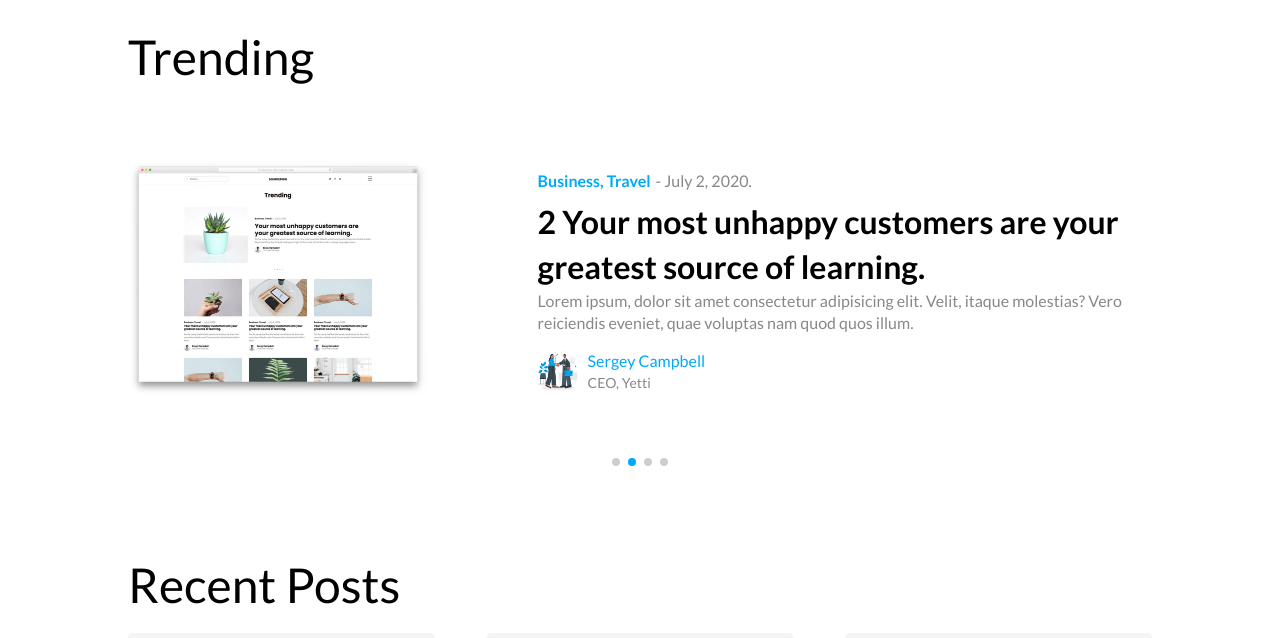
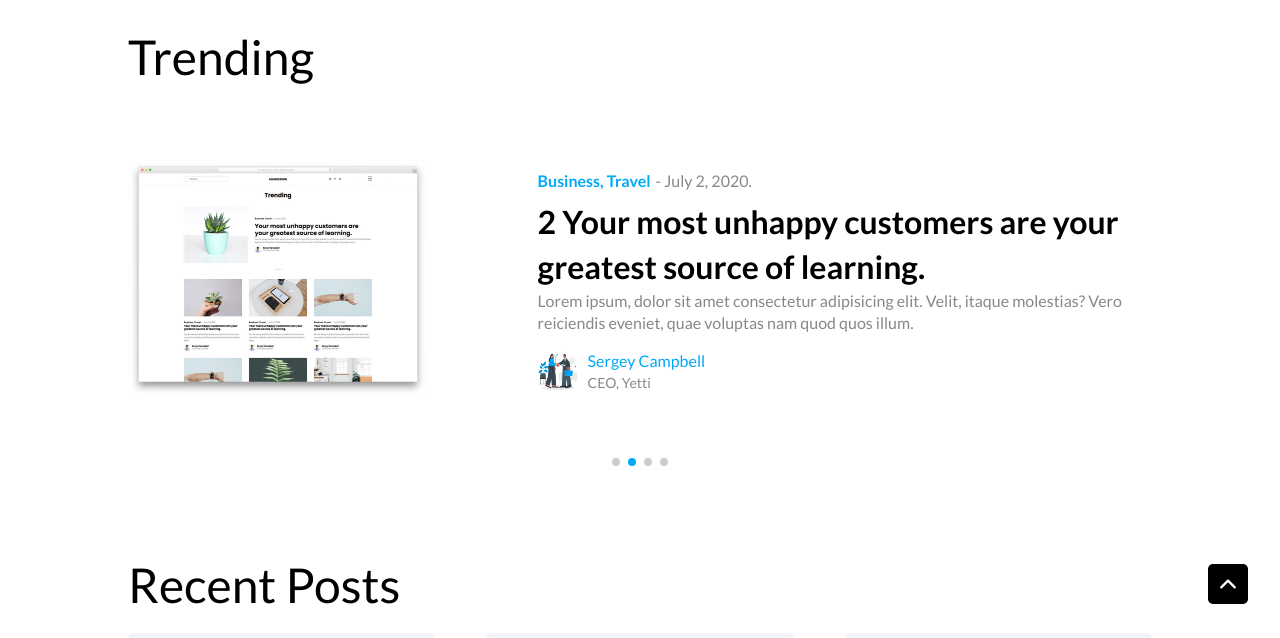
Before and after one commit to YETTI-TECNOLOGIES/yetti-landing-page, a plain HTML site: page blog.html in a window 1280 px wide. Shown: the part 96-734 px from the top of the page. Drawn offline with nearby package versions, Linux system fonts and the light colour scheme.

Commit message:
Bug fix.

```diff
--- a/blog.html
+++ b/blog.html
@@ -352,7 +352,7 @@
       </section>
     </main>
 
-    <div id="scroll-to-top"><ion-icon name="chevron-up-outline"></ion-icon></div>
+    <div id="scroll-to-top" class="active"><ion-icon name="chevron-up-outline"></ion-icon></div>
 
     <div class="newsletter-popup">
       <p class="msg-one"></p>
```
